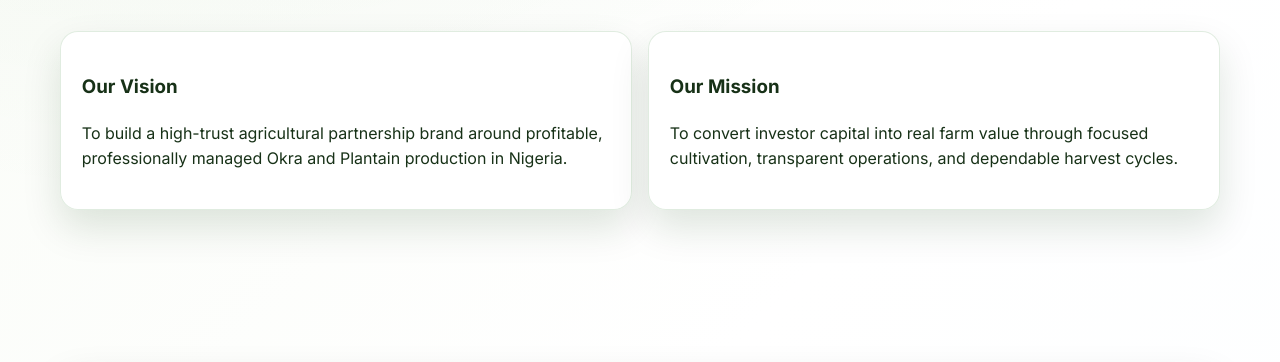
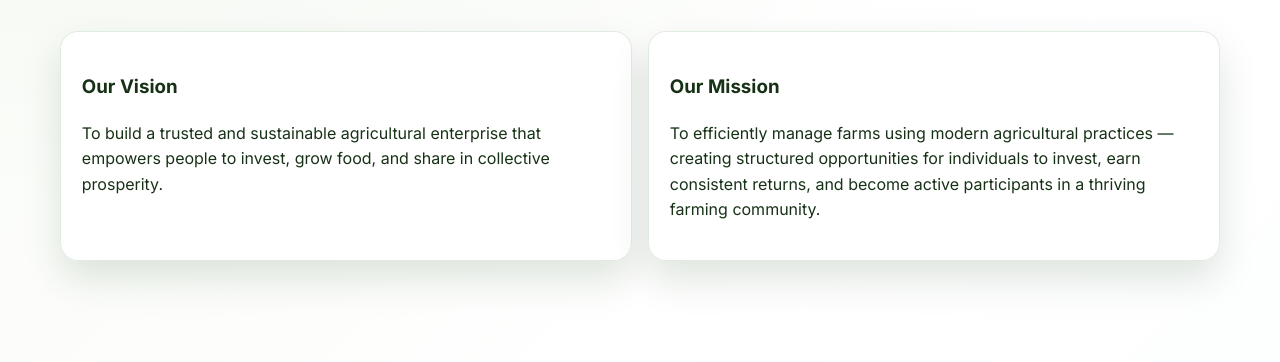
Before and after one commit to Yemsam/GreaterOneAgro, a website: page index.html in a window 1280 px wide. Shown: the part 1600-1962 px from the top of the page. Drawn offline with Linux system fonts and the light colour scheme.

Commit message:
Update index.html

```diff
--- a/index.html
+++ b/index.html
@@ -219,11 +219,11 @@
     <div class="container mission-grid">
       <article class="panel card reveal">
         <h3>Our Vision</h3>
-        <p>To build a high-trust agricultural partnership brand around profitable, professionally managed Okra and Plantain production in Nigeria.</p>
+        <p>To build a trusted and sustainable agricultural enterprise that empowers people to invest, grow food, and share in collective prosperity.</p>
       </article>
       <article class="panel card reveal">
         <h3>Our Mission</h3>
-        <p>To convert investor capital into real farm value through focused cultivation, transparent operations, and dependable harvest cycles.</p>
+        <p>To efficiently manage farms using modern agricultural practices — creating structured opportunities for individuals to invest, earn consistent returns, and become active participants in a thriving farming community.</p>
       </article>
     </div>
   </section>
```
